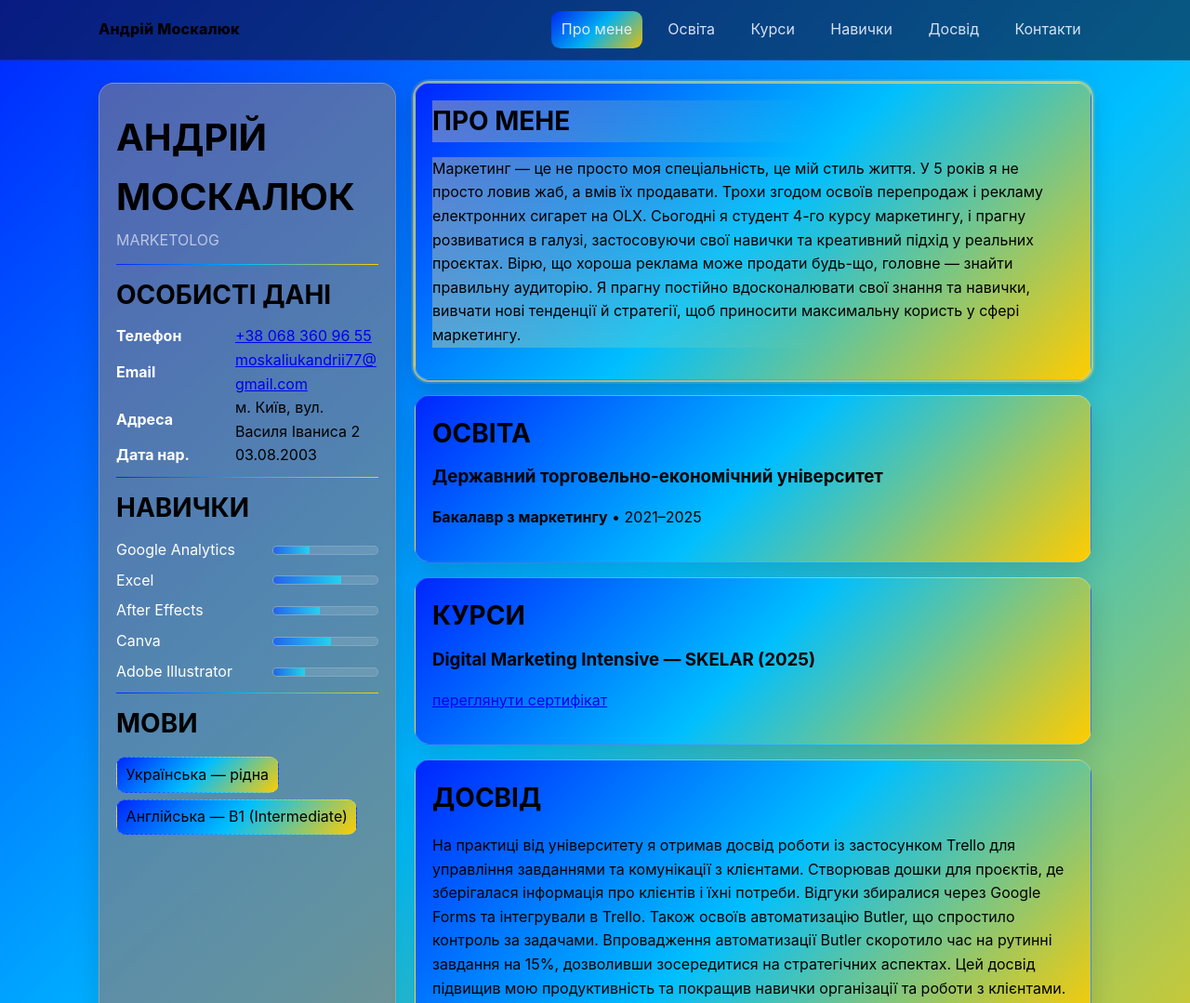
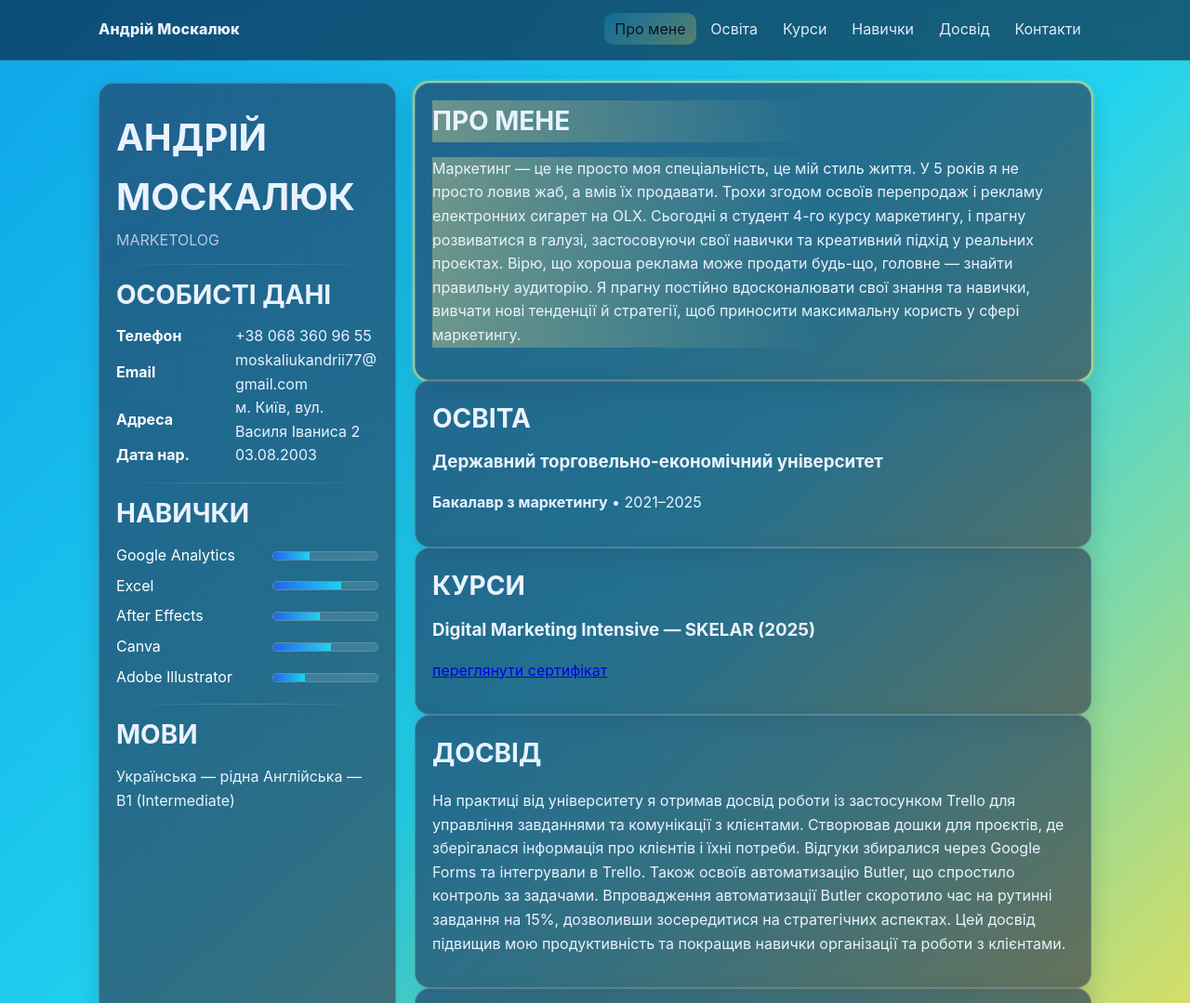
Before and after one commit to Abobubus/abobubus.github.io, a plain HTML site: page index.html in a window 1280 px wide. Shown: the top 1079 px of the page at 93% size. Drawn offline with Linux system fonts and the light colour scheme.

Commit message:
Update style.css

```diff
--- a/assets/style.css
+++ b/assets/style.css
@@ -1,105 +1,71 @@
-
 :root{
-  --bg:#ccf6ff;
-  --bg2:#c6d8ff;
-  --ink:#0d1b2a;
-  --white:#ffffff;
+  --bg-start:#0ea5e9; /* sky */
+  --bg-mid:#22d3ee;   /* cyan */
+  --bg-end:#fde047;   /* warm yellow */
   --text:#eaf2ff;
   --muted:#b9c6e4;
-  --primary:#2563eb; /* blue */
-  --primary-2:#1e40af; /* dark indigo */
-  --accent:#22d3ee; /* cyan accent */
-  --card:#111833;
-  --card-border:#233159;
+  --card-base: rgba(40,54,85,.70);
+  --card-border: rgba(255,255,255,.18);
 }
 
 *{box-sizing:border-box}
-html,body{margin:0;padding:0;background: linear-gradient(135deg, #0026ff, #00bfff, #ffcc00);
-  font-family:Inter,system-ui,-apple-system,Segoe UI,Roboto,Arial,sans-serif;line-height:1.6}
+html,body{
+  margin:0;padding:0;
+  background:linear-gradient(135deg,var(--bg-start),var(--bg-mid),var(--bg-end));
+  color:var(--text);
+  font-family:Inter,system-ui,-apple-system,Segoe UI,Roboto,Arial,sans-serif;
+  line-height:1.6;
+}
+html{scroll-behavior:smooth}
+.container{max-width:1100px;margin:0 auto;padding:0 16px}
 
-.container{max-width:1100px;margin:0 auto;padding:0 16px}
-.header{position:sticky;top:0;background:rgba(14,20,48,.6);backdrop-filter:blur(10px);border-bottom:1px solid rgba(255,255,255,.06);z-index:20}
+.header{position:sticky;top:0;background:rgba(14,20,48,.6);backdrop-filter:blur(10px);
+  border-bottom:1px solid rgba(255,255,255,.06);z-index:20}
 .header .wrap{height:64px;display:flex;align-items:center;justify-content:space-between}
 .brand{font-weight:800;letter-spacing:.2px}
-.nav{display:flex;gap:1rem}
-.nav a{color:var(--text);text-decoration:none;opacity:.9}
-.nav a:hover{opacity:1;color:var(--accent)}
+
+.nav a{padding:.45rem .7rem;border-radius:.6rem;transition:.15s;color:var(--text);text-decoration:none;opacity:.95}
+.nav a:hover{background:rgba(34,211,238,.16);color:#0b1020}
+.nav a.active{background:linear-gradient(135deg,rgba(14,165,233,.30),rgba(253,224,71,.30));color:#0b1020}
 
 .layout{display:grid;grid-template-columns:320px 1fr;gap:20px;margin-top:24px}
 @media (max-width:980px){.layout{grid-template-columns:1fr}}
 
-.sidebar{background: linear-gradient(135deg, #0026ff, #00bfff, #ffcc00);
-  border-radius:16px;padding:18px}
-.maincol{display:grid;gap:16px}
+.sidebar,
+.card{
+  background:
+    linear-gradient(140deg, rgba(14,165,233,.12), rgba(34,211,238,.10), rgba(253,224,71,.10)),
+    var(--card-base);
+  border:1px solid var(--card-border);
+  border-radius:16px;
+  padding:18px;
+  box-shadow:0 10px 26px rgba(0,0,0,.14);
+  backdrop-filter:saturate(1.05);
+}
 
 h1{font-size:clamp(28px,4vw,40px);margin:8px 0 2px}
 .role{color:var(--muted);margin:0 0 12px}
 h2{font-size:clamp(20px,3vw,28px);margin:0 0 10px}
 h3{margin:.4rem 0 .2rem}
 
-
-/* unified gradient style for tiles — lighter */
-.card, .sidebar {
-  background:
-    linear-gradient(140deg, rgba(0,38,255,.14), rgba(0,191,255,.10), rgba(255,204,0,.12)),
-    rgba(119,125,143,.78);
-  border:1px solid rgba(255,255,255,.22);
-  border-radius:16px;
-  padding:18px;
-  box-shadow:0 10px 28px rgba(0,0,0,.14);
-  backdrop-filter:saturate(1.06);
-}}
-
-
 .block{margin-bottom:16px}
-.line{height:1px;background: linear-gradient(135deg, #0026ff, #00bfff, #ffcc00);margin:10px 0}
-
+.line{height:1px;background:linear-gradient(90deg,transparent,rgba(255,255,255,.18),transparent);margin:10px 0}
 .kv{display:grid;grid-template-columns:120px 1fr;gap:8px;align-items:center}
 .kv strong{color:#fff}
-
-.list{margin:8px 0 0 16px}
-.list li{margin:.2rem 0}
-
-.badge{display:inline-block;background: linear-gradient(135deg, #0026ff, #00bfff, #ffcc00);
-  border:1px dashed rgba(255,255,255,.2);border-radius:10px;padding:.35rem .6rem;margin:.2rem .2rem .2rem 0}
+.kv a{color:var(--text);text-decoration:none;overflow-wrap:anywhere;word-break:break-word}
+.kv a:hover{color:#fff}
 
 .skill{display:grid;grid-template-columns:160px 1fr;gap:8px;align-items:center;margin:.45rem 0}
 .skill-name{color:#fff}
 .bar{height:10px;background:rgba(255,255,255,.12);border-radius:999px;overflow:hidden;border:1px solid rgba(255,255,255,.14)}
-.bar>span{display:block;height:100%;width:0;background:linear-gradient(90deg,var(--primary),var(--accent))}
-
-.contact a{color:var(--text);text-decoration:none}
-.contact a:hover{color:#fff}
+.bar>span{display:block;height:100%;width:0;background:linear-gradient(90deg,#2563eb,#22d3ee)}
 
 .footer{border-top:1px solid rgba(255,255,255,.08);padding:16px 0;margin-top:24px}
 .small{color:var(--muted);font-size:.95rem}
 
-/* nav hover & active */
-.nav a{padding:.45rem .7rem;border-radius:.6rem;transition:.15s}
-.nav a:hover{background:rgba(34,211,238,.15);color:#fff}
-.nav a.active{background: linear-gradient(135deg, #0026ff, #00bfff, #ffcc00);color:#fff}
-
-/* better wrapping for long links like email */
-.kv a{overflow-wrap:anywhere;word-break:break-word}
-
-/* subtle card shadow on light background gaps */
-.card {
-  background: linear-gradient(135deg, #0026ff, #00bfff, #ffcc00);
-  border:1px solid rgba(255,255,255,.22);
-  border-radius:16px;
-  padding:18px;
-  box-shadow:0 10px 28px rgba(0,0,0,.14);
-  backdrop-filter:saturate(1.06);
+/* м’яка підсвітка активної секції */
+.card.active{outline:2px solid rgba(255,223,99,.5);
+  box-shadow:0 0 0 4px rgba(255,223,99,.12),0 10px 24px rgba(0,0,0,.18)}
+.card.active h2,.card.active h3,.card.active p,.card.active li,.card.active a{
+  background:linear-gradient(90deg,rgba(255,235,130,.35),transparent 60%)
 }
-
-section:target {
-    background-color: rgba(255, 255, 255, 0.05);
-    transition: background-color 0.5s ease;
-}
-
-
-
-/* soft yellow highlight for active section */
-.card.active{outline:2px solid rgba(255,223,99,.55); box-shadow:0 0 0 4px rgba(255,223,99,.15), 0 10px 24px rgba(0,0,0,.18);}
-.card.active h2, .card.active h3, .card.active p, .card.active li, .card.active a{background:linear-gradient(90deg, rgba(255,235,130,.35), transparent 60%);}
-html{scroll-behavior:smooth;}
```
